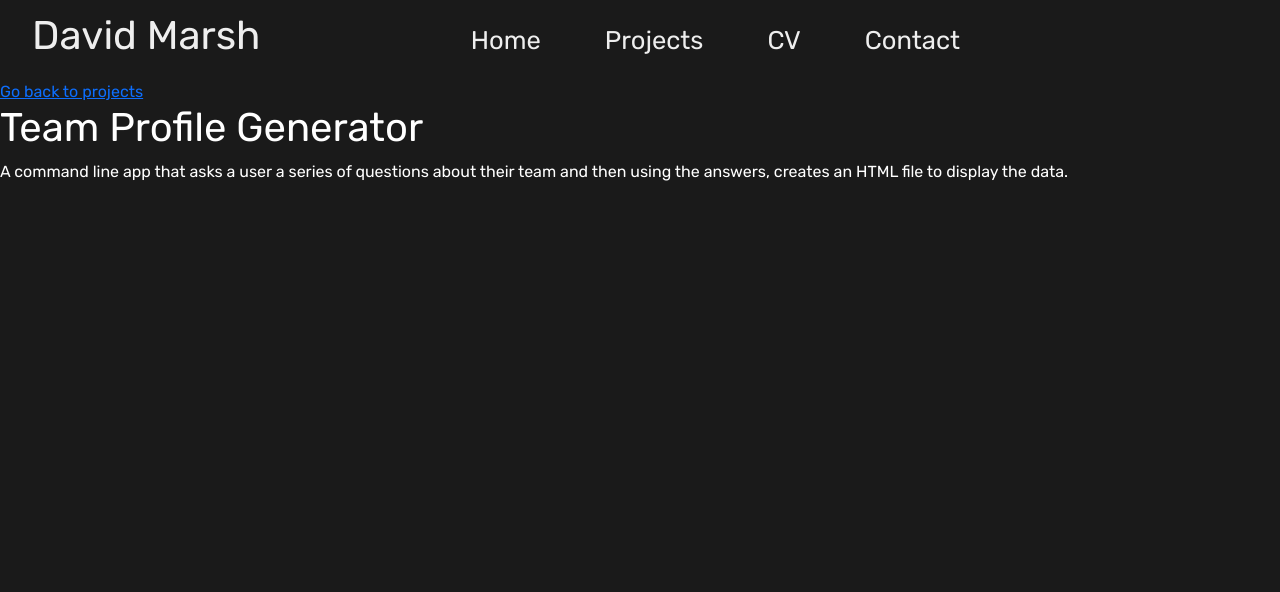
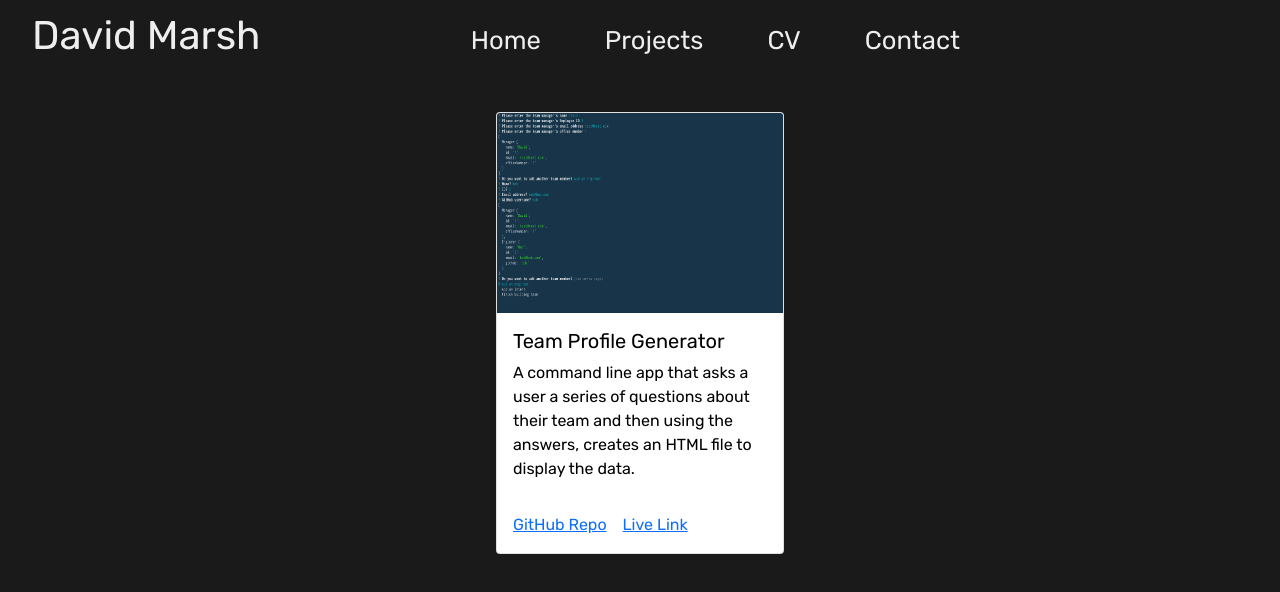
Before and after one commit to Daveym1/React-Portfolio, a React (Create React App) app: page /project/01 in a window 1280 px wide. Shown: the top 592 px of the page. Built offline with nearby package versions, Linux system fonts and the light colour scheme.

Commit message:
added cards for individual project pages

```diff
--- a/package.json
+++ b/package.json
@@ -6,7 +6,9 @@
     "@testing-library/jest-dom": "^5.16.5",
     "@testing-library/react": "^13.4.0",
     "@testing-library/user-event": "^13.5.0",
+    "bootstrap": "^5.2.3",
     "react": "^18.2.0",
+    "react-bootstrap": "^2.7.1",
     "react-dom": "^18.2.0",
     "react-icons": "^4.7.1",
     "react-pdf": "^6.2.2",
--- a/src/Components/ContactPage.js
+++ b/src/Components/ContactPage.js
@@ -15,10 +15,19 @@ export default function ContactPage() {
       <ContactForm />
 
       <div className="contactLinks">
-        <FaGithub size={70} />
-        <FaLinkedin size={70} />
-        <FaEnvelope size={70} />
-        <FaPhone size={70} />
+        <a href="https://github.com/Daveym1">
+          <FaGithub size={70} />
+        </a>
+        <a href="https://www.linkedin.com/in/david-marsh-web-developer/">
+          <FaLinkedin size={70} />
+        </a>
+        <a href="mailto:davemarsh1@gmail.com">
+          <FaEnvelope size={70} />
+        </a>
+
+        <a href="tel:01234567890">
+          <FaPhone size={70} />
+        </a>
       </div>
     </div>
   );
--- a/src/Components/HomePage.js
+++ b/src/Components/HomePage.js
@@ -4,7 +4,6 @@ export default function HomePage() {
   return (
     // TODO: Have an about section with a photo, short bio, and links to social media
     <div>
-      <h1 className="heading"></h1>
       <div className="bioContainer">
         <img
           src="../images/profilepic.png"
--- a/src/Components/Project.js
+++ b/src/Components/Project.js
@@ -1,6 +1,7 @@
 import React from "react";
 import { useParams, Link } from "react-router-dom";
 import projects from "../data/projects.json";
+import { Card } from "react-bootstrap";
 
 export default function Project() {
   const { id } = useParams();
@@ -9,10 +10,30 @@ export default function Project() {
     return <div>Project not found</div>;
   }
   return (
-    <div>
-      <Link to="/projects">Go back to projects</Link>
+    <div className="projectCard">
+      {/* <Link to="/projects">Go back to projects</Link>
       <h1>{project.name}</h1>
-      <p>{project.longDescription}</p>
+      <p>{project.longDescription}</p> */}
+
+      <Card style={{ width: "18rem" }}>
+        <Card.Img
+          variant="top"
+          src={project.image}
+          className="card-img-top"
+          alt={`${project.name} screenshot`}
+          style={{ height: "200px", width: "100%" }}
+          key={project.id}
+        />
+        <Card.Body>
+          <Card.Title>{project.name}</Card.Title>
+          <Card.Text>{project.longDescription}</Card.Text>
+        </Card.Body>
+
+        <Card.Body>
+          <Card.Link href={project.githubRepo}>GitHub Repo</Card.Link>
+          <Card.Link href={project.liveLink}>Live Link</Card.Link>
+        </Card.Body>
+      </Card>
     </div>
   );
 }
--- a/src/data/projects.json
+++ b/src/data/projects.json
@@ -5,8 +5,8 @@
         "shortDescription": "A command line app that creates an HTML file to display team data.",
         "longDescription": "A command line app that asks a user a series of questions about their team and then using the answers, creates an HTML file to display the data.",
         "image": "../images/teamGenerator.png",
-        "live-link": "https://github.com/Daveym1/Team-Profile-Generator",
-        "github-repo": "https://github.com/Daveym1/Team-Profile-Generator"
+        "liveLink": "https://github.com/Daveym1/Team-Profile-Generator",
+        "githubRepo": "https://github.com/Daveym1/Team-Profile-Generator"
     },
     {
         "id": "02",
@@ -14,8 +14,8 @@
         "shortDescription": "A command line app that creates a README.md file.",
         "longDescription": "A command line app that asks a user a series of questions and then using the answers, creates a README.md file.",
         "image": "../images/readmeGenerator.png",
-        "live-link": "https://github.com/Daveym1/Readme-generator",
-        "github-repo": "https://github.com/Daveym1/Readme-generator"
+        "liveLink": "https://github.com/Daveym1/Readme-generator",
+        "githubRepo": "https://github.com/Daveym1/Readme-generator"
     },
     {
         "id": "03",
@@ -23,8 +23,8 @@
         "shortDescription": "A simple weather app that allows users to see the current weather for their location.",
         "longDescription": "A simple weather app that allows users to see the current weather for their location.",
         "image": "../images/weatherApp.png",
-        "live-link": "https://daveym1.github.io/Weather_app/",
-        "github-repo": "https://github.com/Daveym1/Weather_app"
+        "liveLink": "https://daveym1.github.io/Weather_app/",
+        "githubRepo": "https://github.com/Daveym1/Weather_app"
     },
     {
         "id": "04",
@@ -32,8 +32,8 @@
         "shortDescription": "A daily planner for logging tasks during the work day.",
         "longDescription": "A daily planner for logging tasks during the work day. Built using HTML, CSS, Javascript and jQuery. I also used a third-party API - moment.js",
         "image": "../images/WorkDayApp.png",
-        "live-link": "https://daveym1.github.io/Work-Day-Scheduler/",
-        "github-repo": "https://github.com/Daveym1/Work-Day-Scheduler"
+        "liveLink": "https://daveym1.github.io/Work-Day-Scheduler/",
+        "githubRepo": "https://github.com/Daveym1/Work-Day-Scheduler"
     },
     {
         "id": "05",
@@ -41,8 +41,8 @@
         "shortDescription": "A single page application that allows a user to choose a country and see dishes from that country.",
         "longDescription": "When travelling it isn't always easy to find ingredients and nutritional information about the local dishes. That's where Food2Go comes in. Food2Go is a single page application that allows a user to choose a country and see dishes from that country. When a specific dish is chosen, a list of ingredients and nutritional information is displayed.",
         "image": "../images/food2go.png",
-        "live-link": "https://mandipn.github.io/Food2Go/",
-        "github-repo": "https://github.com/mandipn/Food2Go"
+        "liveLink": "https://mandipn.github.io/Food2Go/",
+        "githubRepo": "https://github.com/mandipn/Food2Go"
     },
     {
         "id": "06",
@@ -50,7 +50,7 @@
         "shortDescription": "This portfolio is designed and developed, by me, to showcase my work.",
         "longDescription": "This portfolio is designed and developed, by me, to showcase my work. I created this portfolio using React.js",
         "image": "",
-        "live-link": "https://main--comfy-pie-dd89ad.netlify.app/",
-        "github-repo": "https://github.com/Daveym1/react-portfolio"
+        "liveLink": "https://main--comfy-pie-dd89ad.netlify.app/",
+        "githubRepo": "https://github.com/Daveym1/react-portfolio"
     }
 ]
--- a/src/style.css
+++ b/src/style.css
@@ -194,6 +194,13 @@ header nav a.active {
     }
   }
 
+  /* Project styling */
+
+  .projectCard {
+      display:flex;
+      justify-content: center;
+  }
+
 
 @media only screen and (max-width: 768px) {
     header .nav-btn {
```
Also changed, not shown: 2 other files (tests, documents, lock files or other folders).
